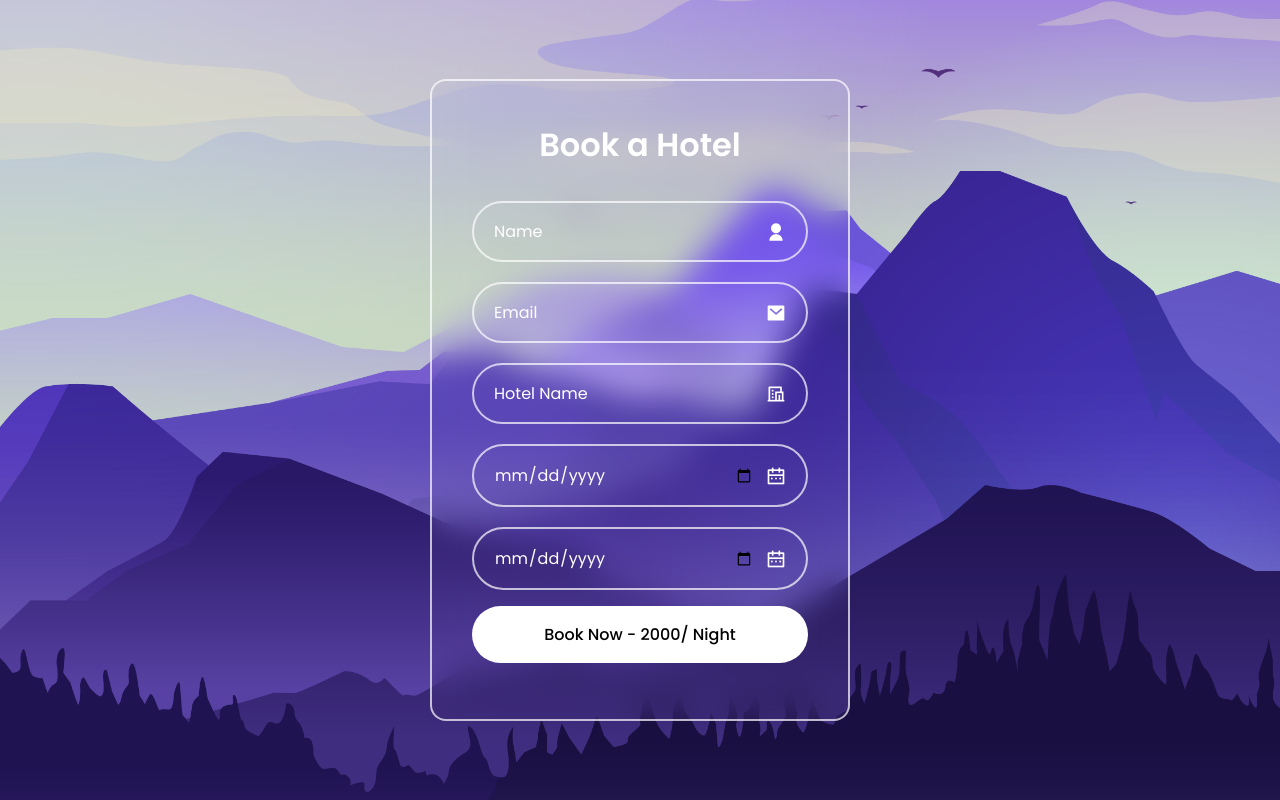
After one commit to Jatin804/JB_Projects, a Django app: page /booking in a window 1280 px wide. The commit adds this page. Run offline with Django 5.2, Linux system fonts and the light colour scheme; the visitor is signed in with stand-in values (Sample User, id 1).

Commit message:
All basics are done

```diff
--- a/Project/core/urls.py
+++ b/Project/core/urls.py
@@ -10,4 +10,5 @@ urlpatterns = [
     path('log_out', views.log_out, name='log_out'),
     path('services', views.services, name='services'),
     path('about', views.about, name='about'),
+    path('booking', views.booking, name='booking')
 ]
--- a/Project/core/views.py
+++ b/Project/core/views.py
@@ -1,9 +1,10 @@
-from django.shortcuts import render, redirect
+from django.shortcuts import render, redirect, HttpResponse
 from django.contrib.auth.models import User
 from django.contrib.auth import logout, authenticate, login
 from django.contrib.auth.forms import AuthenticationForm, UserCreationForm
 from django.db import IntegrityError
-from .models import CustomUserCreationForm
+from .models import CustomUserCreationForm, Hotel, Users, Booking
+from datetime import datetime
 
 #admin = Jatin, jatin@12345
 #check user = Jatin12, jatin2004@gmail.com, hello@12345
@@ -74,11 +75,79 @@ def log_out(request):
     return redirect('/log_in')
 
 
+
 def services(request):
     if request.user.is_anonymous:
         return redirect("/log_in")
     else:
-        return render(request, "services.html")
+        if request.method == 'POST':
+            check_in = request.POST.get('check_in')
+            check_out = request.POST.get('check_out')
+            location = request.POST.get('location')
+
+            if not check_in or not check_out or not location:
+                return HttpResponse("Please provide all the required details.")
+
+            try:
+                check_in_date = datetime.strptime(check_in, '%Y-%m-%d').date()
+                check_out_date = datetime.strptime(check_out, '%Y-%m-%d').date()
+            except ValueError:
+                return HttpResponse("Invalid date format. Please use YYYY-MM-DD.")
+
+            # Filter hotels based on the location and availability dates
+            available_hotels = Hotel.objects.filter(
+                location=location,
+                available_from__lte=check_in_date,
+                available_to__gte=check_out_date
+            )
+
+            if available_hotels.exists():
+                return render(request, "services.html", {'hotels': available_hotels})
+            else:
+                return HttpResponse("No hotels available for the selected dates and location.")
+        else:
+            # return HttpResponse("Invalid request method.")
+            return render(request, "services.html")
+
+
+
+def booking(request):
+    if request.user.is_anonymous:
+        return redirect("/log_in")
+    else:
+        if request.method == 'POST':
+            hotel_name = request.POST.get('hotel_name')
+            check_in = request.POST.get('date_from')
+            check_out = request.POST.get('date_to')
+            user_name = request.POST.get('user_name')  # Fetching from the form, not user object
+            email = request.POST.get('email')  # Fetching from the form, not user object
+
+            if not hotel_name or not check_in or not check_out or not user_name or not email:
+                return HttpResponse("Please provide all the required details.")
+
+            try:
+                hotel = Hotel.objects.get(name=hotel_name)
+                check_in_date = datetime.strptime(check_in, '%Y-%m-%d').date()
+                check_out_date = datetime.strptime(check_out, '%Y-%m-%d').date()
+            except Hotel.DoesNotExist:
+                return HttpResponse("Hotel not found.")
+            except ValueError:
+                return HttpResponse("Invalid date format. Please use YYYY-MM-DD.")
+
+            # Create a new Booking entry
+            booking = Booking(
+                name=user_name,
+                hotel_name=hotel.name,
+                location=hotel.location,
+                date_from=check_in_date,
+                date_to=check_out_date,
+                email=email,
+            )
+            booking.save()
+
+            return HttpResponse("Booking successful.")
+        else:
+            return render(request, "booking.html")
 
 
 def about(request):
--- a/Project/templates/Sign_up.html
+++ b/Project/templates/Sign_up.html
@@ -4,10 +4,8 @@
    <meta charset="UTF-8">
    <meta name="viewport" content="width=device-width, initial-scale=1.0">
 
-   <!--=============== REMIXICONS ===============-->
    <link rel="stylesheet" href="https://cdnjs.cloudflare.com/ajax/libs/remixicon/3.5.0/remixicon.css" crossorigin="">
 
-   <!--=============== CSS ===============-->
    {% load static %}
    <link rel="stylesheet" href="{% static 'assets/css/styles.css' %}">
 
--- a/Project/templates/base.html
+++ b/Project/templates/base.html
@@ -19,7 +19,7 @@
     <div id="cursor"></div>
     <div id="main">
         <div id="nav">
-            <h2 class="logo">Ready co.</h2>
+            <h2 class="logo">Welcome | {{ user.username }}</h2>
             <i class="ri-menu-3-fill"></i>
 
         </div>
--- /dev/null
+++ b/Project/templates/booking.html
@@ -0,0 +1,43 @@
+<!DOCTYPE html>
+<html lang="en">
+<head>
+   <meta charset="UTF-8">
+   <meta name="viewport" content="width=device-width, initial-scale=1.0">
+   <link rel="stylesheet" href="https://cdnjs.cloudflare.com/ajax/libs/remixicon/3.5.0/remixicon.css" crossorigin="">
+   {% load static %}
+   <link rel="stylesheet" href="{% static 'assets/css/styles.css' %}">
+   <title>Website | Booking</title>
+</head>
+<body>
+   <div class="login">
+      <img src="{% static 'assets/img/login-bg.png' %}" alt="image" class="login__bg">
+      <form action="{% url 'booking' %}" method="post" class="login__form">
+         {% csrf_token %}
+         <h1 class="login__title">Book a Hotel</h1>
+         <div class="login__inputs">
+            <div class="login__box">
+               <input type="text" placeholder="Name" name="user_name" required class="login__input">
+               <i class="ri-user-fill"></i>
+            </div>
+            <div class="login__box">
+               <input type="email" placeholder="Email" name="email" required class="login__input">
+               <i class="ri-mail-fill"></i>
+            </div>
+            <div class="login__box">
+               <input type="text" placeholder="Hotel Name" name="hotel_name" required class="login__input">
+               <i class="ri-hotel-line"></i>
+            </div>
+            <div class="login__box">
+               <input type="date" placeholder="Date From" name="date_from" required class="login__input">
+               <i class="ri-calendar-2-line"></i>
+            </div>
+            <div class="login__box">
+               <input type="date" placeholder="Date To" name="date_to" required class="login__input">
+               <i class="ri-calendar-2-line"></i>
+            </div>
+         </div>
+         <button type="submit" class="login__button">Book Now - 2000/ Night</button>
+      </form>
+   </div>
+</body>
+</html>
```
Also changed, not shown: Project/core/models.py (+14 -0 lines), Project/templates/Services.html (+33 -8 lines), Project/core/migrations/0005_hotel.py (added).
